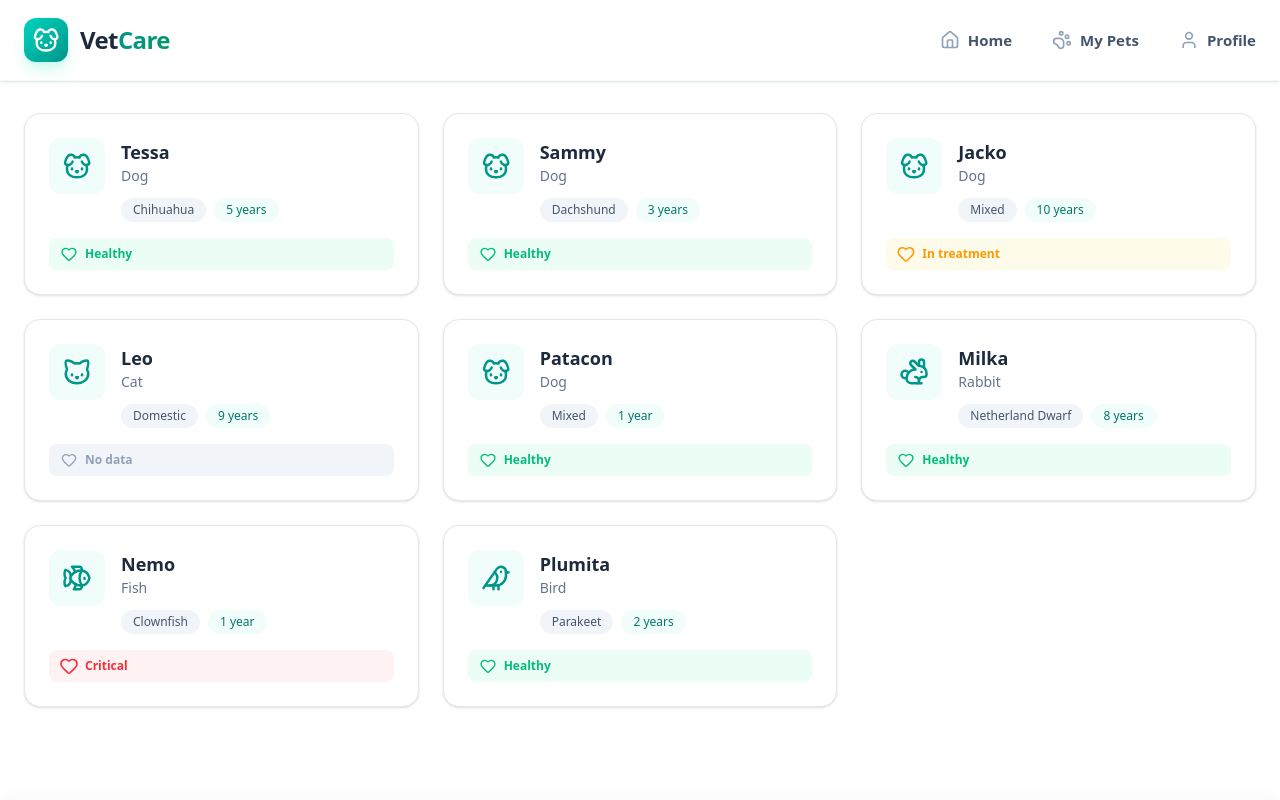
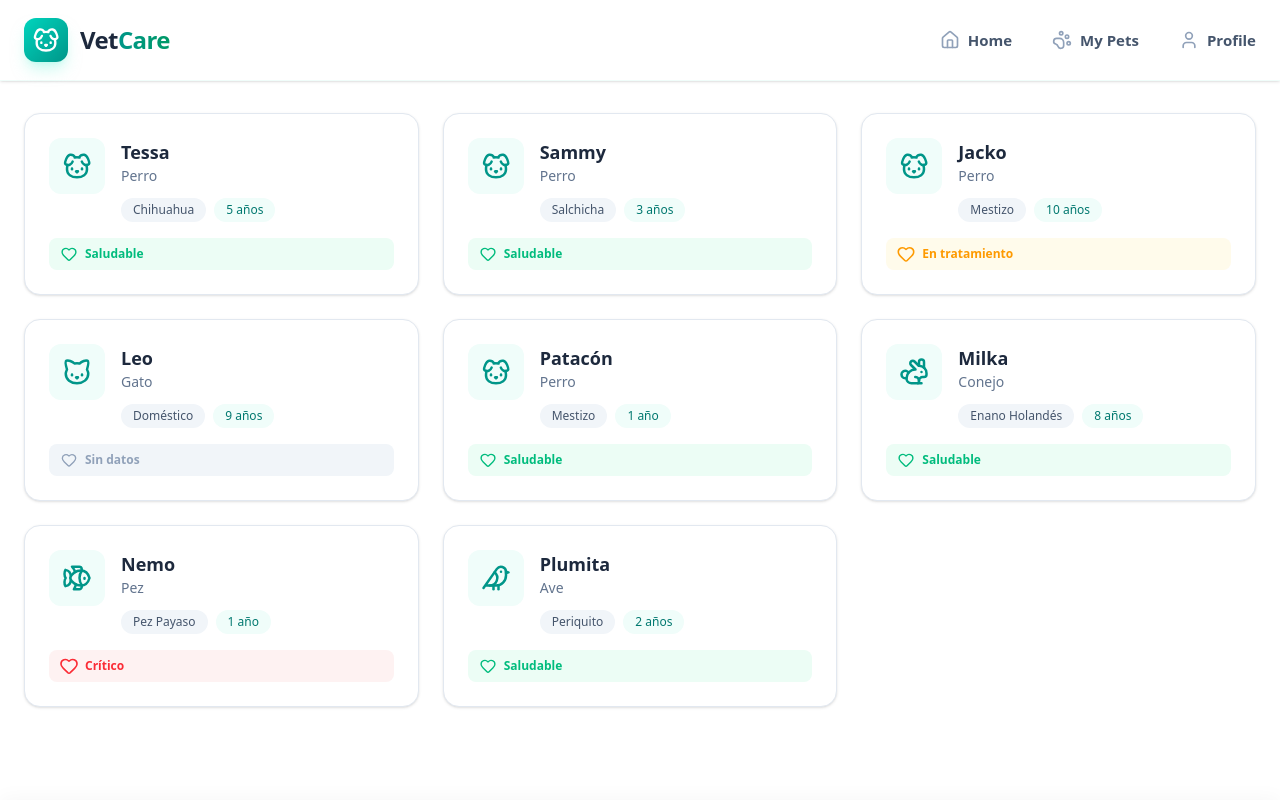
Before and after one commit to keyloor/veterinary-web-react, a React (Vite) app in the folder veterinary/: page /pets in a window 1280 px wide. Shown: the top 800 px of the page. Built offline with nearby package versions, Linux system fonts and the light colour scheme.

Commit message:
Vista de My pets y Footer en español y agregado de alergias al JSON de mascotas

```diff
--- a/veterinary/public/data/pets.json
+++ b/veterinary/public/data/pets.json
@@ -2,52 +2,41 @@
   {
     "id": 1,
     "name": "Tessa",
-    "species": "Dog",
+    "species": "Perro",
     "breed": "Chihuahua",
     "age": 5,
     "weight": 2.5,
-    "status": "Healthy",
+    "status": "Saludable",
+    "allergies": "Polen",
     "vaccines": [
-      {
-        "id": 1,
-        "name": "Rabies",
-        "date": "2024-05-10"
-      },
-      {
-        "id": 2,
-        "name": "Parvovirus",
-        "date": "2024-05-10"
-      }
+      { "id": 1, "name": "Rabia", "date": "2024-05-10" },
+      { "id": 2, "name": "Parvovirus", "date": "2024-05-10" }
     ],
     "apointments": [
       {
         "id": 1,
         "date": "2025-01-15",
-        "reason": "General checkup",
-        "veterinarian": "Dr. Gonzalez"
+        "reason": "Chequeo general",
+        "veterinarian": "Dra. González"
       }
     ]
   },
   {
     "id": 2,
     "name": "Sammy",
-    "species": "Dog",
-    "breed": "Dachshund",
+    "species": "Perro",
+    "breed": "Salchicha",
     "age": 3,
     "weight": 6.2,
-    "status": "Healthy",
+    "status": "Saludable",
     "vaccines": [
-      {
-        "id": 3,
-        "name": "Rabies",
-        "date": "2024-03-20"
-      }
+      { "id": 3, "name": "Rabia", "date": "2024-03-20" }
     ],
     "apointments": [
       {
         "id": 2,
         "date": "2025-02-01",
-        "reason": "Annual vaccination",
+        "reason": "Vacunación anual",
         "veterinarian": "Dr. Barrantes"
       }
     ]
@@ -55,52 +44,49 @@
   {
     "id": 3,
     "name": "Jacko",
-    "species": "Dog",
-    "breed": "Mixed",
+    "species": "Perro",
+    "breed": "Mestizo",
     "age": 10,
     "weight": 10,
-    "status": "In treatment",
+    "status": "En tratamiento",
+    "allergies": "Proteína de pollo",
     "vaccines": [],
     "apointments": [
       {
         "id": 3,
         "date": "2025-01-28",
-        "reason": "Digestive problem",
-        "veterinarian": "Dr. Gonzalez"
+        "reason": "Problema digestivo",
+        "veterinarian": "Dra. González"
       }
     ]
   },
   {
     "id": 4,
     "name": "Leo",
-    "species": "Cat",
-    "breed": "Domestic",
+    "species": "Gato",
+    "breed": "Doméstico",
     "age": 9,
     "weight": 4.3,
     "status": "",
     "vaccines": [
-      {
-        "id": 4,
-        "name": "Feline Triple",
-        "date": "2024-06-12"
-      }
+      { "id": 4, "name": "Triple Felina", "date": "2024-06-12" }
     ],
     "apointments": []
   },
   {
     "id": 5,
-    "name": "Patacon",
-    "species": "Dog",
-    "breed": "Mixed",
+    "name": "Patacón",
+    "species": "Perro",
+    "breed": "Mestizo",
     "age": 1,
     "weight": 8.7,
-    "status": "Healthy",
+    "status": "Saludable",
     "vaccines": [],
     "apointments": [
       {
         "id": 5,
         "date": "2025-03-10",
-        "reason": "Deworming",
+        "reason": "Desparasitación",
         "veterinarian": "Dr. Arce"
       }
     ]
@@ -108,46 +94,47 @@
   {
     "id": 6,
     "name": "Milka",
-    "species": "Rabbit",
-    "breed": "Netherland Dwarf",
+    "species": "Conejo",
+    "breed": "Enano Holandés",
     "age": 8,
     "weight": 2.2,
-    "status": "Healthy",
+    "status": "Saludable",
     "vaccines": [],
     "apointments": []
   },
   {
     "id": 7,
     "name": "Nemo",
-    "species": "Fish",
-    "breed": "Clownfish",
+    "species": "Pez",
+    "breed": "Pez Payaso",
     "age": 1,
     "weight": 0.2,
-    "status": "Critical",
+    "status": "Crítico",
     "vaccines": [],
     "apointments": [
       {
         "id": 7,
         "date": "2025-02-10",
-        "reason": "Aquarium checkup",
-        "veterinarian": "Dr. Marin"
+        "reason": "Revisión de acuario",
+        "veterinarian": "Dr. Marín"
       }
     ]
   },
   {
     "id": 8,
     "name": "Plumita",
-    "species": "Bird",
-    "breed": "Parakeet",
+    "species": "Ave",
+    "breed": "Periquito",
     "age": 2,
     "weight": 0.09,
-    "status": "Healthy",
+    "status": "Saludable",
+    "allergies": "Semillas con colorantes",
     "vaccines": [],
     "apointments": [
       {
         "id": 8,
         "date": "2025-03-02",
-        "reason": "Routine checkup",
+        "reason": "Chequeo de rutina",
         "veterinarian": "Dr. Jimenez"
       }
     ]
--- a/veterinary/src/features/pets/PetCard.tsx
+++ b/veterinary/src/features/pets/PetCard.tsx
@@ -13,15 +13,16 @@ type Props = {
  */
 function getPetIcon(species?: string) {
   switch (species?.toLowerCase()) {
-    case "dog":
+    case "perro":
       return <Dog size={30} />;
-    case "cat":
+    case "gato":
       return <Cat size={30} />;
-    case "bird":
+    case "pájaro":
+    case "ave":
       return <Bird size={30} />;
-    case "fish":
+    case "pez":
       return <Fish size={30} />;
-    case "rabbit":
+    case "conejo":
       return <Rabbit size={30} />;
     default:
       return <PawPrint size={30} />;
@@ -38,27 +39,27 @@ function HealthIndicator({ status }: { status?: string }) {
 
   const config = (() => {
     switch (normalized) {
-      case "healthy":
+      case "saludable":
         return {
-          label: "Healthy",
+          label: "Saludable",
           color: "text-emerald-500",
           bg: "bg-emerald-50",
           scale: [1, 1.1, 1],
           duration: 2,
         };
 
-      case "in treatment":
+      case "en tratamiento":
         return {
-          label: "In treatment",
+          label: "En tratamiento",
           color: "text-amber-500",
           bg: "bg-amber-50",
           scale: [1, 1.2, 1],
           duration: 1.2,
         };
 
-      case "critical":
+      case "crítico":
         return {
-          label: "Critical",
+          label: "Crítico",
           color: "text-red-500",
           bg: "bg-red-50",
           scale: [1, 1.3, 1],
@@ -67,7 +68,7 @@ function HealthIndicator({ status }: { status?: string }) {
 
       default:
         return {
-          label: "No data",
+          label: "Sin datos",
           color: "text-slate-400",
           bg: "bg-slate-100",
           scale: [1, 1, 1],
@@ -152,7 +153,7 @@ export default function PetCard({ pet, selected }: Props) {
 
               {pet.age !== undefined && (
                 <span className="px-3 py-1 rounded-full bg-teal-50 text-teal-700 font-medium">
-                  {pet.age} {pet.age === 1 ? 'year' : 'years'}
+                  {pet.age} {pet.age === 1 ? 'año' : 'años'}
                 </span>
               )}
             </div>
--- a/veterinary/src/features/pets/Pets.tsx
+++ b/veterinary/src/features/pets/Pets.tsx
@@ -24,7 +24,7 @@ export default function Pets() {
     if (loading)
         return (
             <div className="min-h-screen flex items-center justify-center">
-                Loading pets...
+                Cargando mascotas...
             </div>
         );
 
--- a/veterinary/src/shared/Footer.tsx
+++ b/veterinary/src/shared/Footer.tsx
@@ -18,7 +18,7 @@ export function Footer() {
             </div>
 
             <p className="text-sm text-slate-500 leading-relaxed max-w-xs">
-              Committed to every heartbeat of your pet, because they are part of your family.
+              Comprometidos con cada latido de tu mascota, porque forma parte de tu familia.
             </p>
 
             <div className="flex gap-4 pt-2">
@@ -98,7 +98,7 @@ export function Footer() {
 
           <div className="border-t md:border-t-0 md:border-l border-teal-50 md:pl-8 pt-6 md:pt-0">
             <h3 className="text-sm font-semibold text-slate-700 mb-3 tracking-wide uppercase">
-              Contact
+              Contacto
             </h3>
 
             <ul className="space-y-2 text-sm text-slate-500">
@@ -110,13 +110,13 @@ export function Footer() {
 
           <div className="border-t md:border-t-0 md:border-l border-teal-50 md:pl-8 pt-6 md:pt-0">
             <h3 className="text-sm font-semibold text-slate-700 mb-3 tracking-wide uppercase">
-              📆 Schedule
+              📆 Horario
             </h3>
 
             <ul className="space-y-2 text-sm text-slate-500">
-              <li>Monday - Friday: 8:00 AM - 6:00 PM</li>
-              <li>Saturday: 9:00 AM - 2:00 PM</li>
-              <li>Sunday: Emergencies</li>
+              <li>Lunes - Viernes: 8:00 AM - 6:00 PM</li>
+              <li>Sábado: 9:00 AM - 2:00 PM</li>
+              <li>Domingo: Emergencias</li>
             </ul>
           </div>
 
@@ -124,7 +124,7 @@ export function Footer() {
 
         <div className="mt-10 pt-6 text-center">
           <p className="text-sm text-slate-500">
-            © 2026 VetCare. All rights reserved.
+            © 2026 VetCare. Todos los derechos reservados.
           </p>
         </div>
 
```
